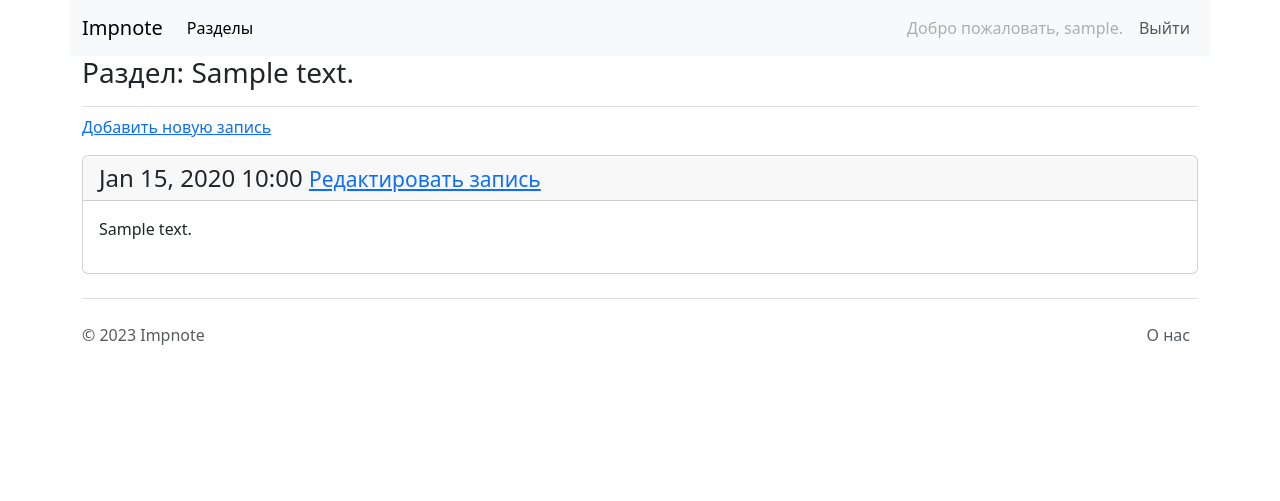
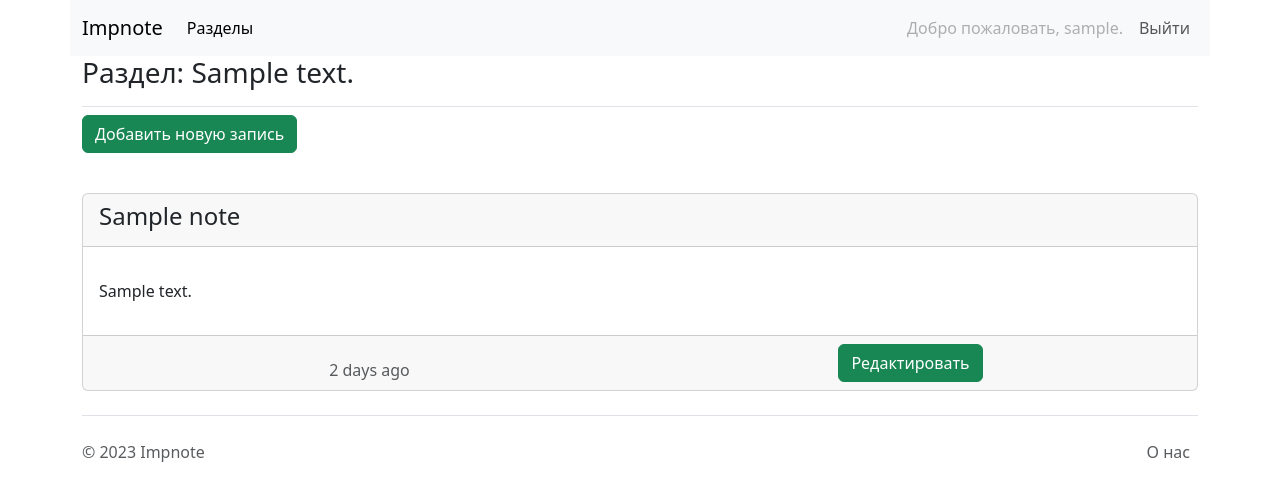
Before and after one commit to Toksi86/impnote, a Django app: page /topics/1/ in a window 1280 px wide. Shown: the top 501 px of the page. Run offline with Django 4.2, Linux system fonts and the light colour scheme; a user stored in the database is signed in; tables that the repository leaves empty hold one stand-in row (values such as "Sample post"); some libraries are stand-ins or nearby versions.

Commit message:
Сайт приведен к единому стилевому офорлмению. Добавлены заголовки для записей

```diff
--- a/notes/froms.py
+++ b/notes/froms.py
@@ -13,6 +13,6 @@ class TopicForm(forms.ModelForm):
 class NoteForm(forms.ModelForm):
     class Meta:
         model = Note
-        fields = ['text']
-        labels = {'text': 'Note'}
+        fields = ['title', 'text']
+        labels = {'title': 'Заголовок', 'text': 'Запись'}
         widget = {'test': forms.Textarea(attrs={'cols': 80})}
--- a/notes/models.py
+++ b/notes/models.py
@@ -7,7 +7,7 @@ class Topic(models.Model):
 
     text = models.CharField(max_length=200)
     date_added = models.DateTimeField(auto_now_add=True)
-    owner = models.ForeignKey(User, on_delete=models.CASCADE)
+    owner = models.ForeignKey(User, on_delete=models.CASCADE, related_name='topics')
 
     def __str__(self):
         return self.text
@@ -16,7 +16,8 @@ class Topic(models.Model):
 class Note(models.Model):
     """Запись в определённой категории"""
 
-    topic = models.ForeignKey(Topic, on_delete=models.CASCADE)
+    title = models.CharField(max_length=200)
+    topic = models.ForeignKey(Topic, on_delete=models.CASCADE, related_name='notes')
     text = models.TextField()
     date_added = models.DateTimeField(auto_now_add=True)
 
--- a/notes/templates/notes/index.html
+++ b/notes/templates/notes/index.html
@@ -5,7 +5,11 @@
   <p class="lead">Сделай свою жизнь легче:<br>
     Перестань переживать о том, что что-то забыл.<br>
     Запиши в заметки все самое важное и не думай об этом.</p>
-  <a class="btn btn-lg btn-primary" href="{% url 'users:register' %}"
+  {% if user.is_authenticated %}
+  <p class="lead">Спасибо, что вы с нами!</p>
+  {% else %}
+  <a class="btn btn-lg btn-success" href="{% url 'users:register' %}"
      role="button">Зарегистрироваться &raquo;</a>
+  {% endif %}
 </div>
 {% endblock page_header %}
--- a/notes/templates/notes/topic.html
+++ b/notes/templates/notes/topic.html
@@ -6,17 +6,32 @@
 
 {% block content %}
 <p>
-  <a href="{% url 'notes:new_note' topic.id %}">Добавить новую запись</a>
+  <a href="{% url 'notes:new_note' topic.id %}" class="btn btn-success">Добавить новую запись</a>
 </p>
 
 {% for note in notes %}
-<div class="card mb-3">
-  <h4 class="card-header">
-    {{ note.date_added|date:'M d, Y H:i' }}
-    <small><a href="{% url 'notes:edit_note' note.id %}">Редактировать запись</a></small>
-  </h4>
+<br>
+<div class="card">
+  <div class="card-header">
+    <h4> {{ note.title }} </h4>
+  </div>
   <div class="card-body">
-    {{ note.text|linebreaks }}
+    <h5 class="card-title"></h5>
+    <p class="card-text">{{ note.text|linebreaks }}</p>
+
+  </div>
+  <div class="card-footer text-body-secondary">
+    <div class="container text-center">
+      <div class="row align-items-end">
+        <div class="col">
+          2 days ago
+        </div>
+        <div class="col">
+          <a href="{% url 'notes:edit_note' note.id %}" class="btn btn-success">Редактировать</a>
+        </div>
+      </div>
+    </div>
+
   </div>
 </div>
 
--- a/notes/views.py
+++ b/notes/views.py
@@ -25,9 +25,7 @@ def get_topic(request, topic_id):
     topic = Topic.objects.get(id=topic_id)
     if topic.owner != request.user:
         raise Http404
-    # Модели Topic и Note связаны. Экземпляра класса Topic имеет метод,
-    # позволяющий получить все связанные объекты класса Note, при помощи classname_set
-    notes = topic.note_set.order_by('-date_added')
+    notes = topic.notes.order_by('-date_added')
     context = {'topic': topic, 'notes': notes}
     return render(request, 'notes/topic.html', context)
 
--- a/users/templates/registration/login.html
+++ b/users/templates/registration/login.html
@@ -10,7 +10,7 @@
   {% csrf_token %}
   {% bootstrap_form form %}
   {% buttons %}
-  <button name="submit" class="btn btn-primary">Log in</button>
+  <button name="submit" class="btn btn-success">Log in</button>
   {% endbuttons %}
   <input type="hidden" name="next"
          value="{% url 'notes:index' %}"/>
--- a/users/urls.py
+++ b/users/urls.py
@@ -7,5 +7,5 @@ app_name = 'users'
 
 urlpatterns = [
     path('', include('django.contrib.auth.urls')),
-    path('register/', views.register, name='register'),
+    path('register/', views.sign_up, name='register'),
 ]
--- a/users/views.py
+++ b/users/views.py
@@ -3,7 +3,8 @@ from django.contrib.auth import login
 from django.contrib.auth.forms import UserCreationForm
 
 
-def register(request):
+
+def sign_up(request):
     """Регистрирует нового пользователя."""
     if request.method != 'POST':
         form = UserCreationForm()
```
Also changed, not shown: notes/templates/notes/new_note.html (+6 -5 lines), notes/templates/notes/topics.html (+6 -6 lines), users/form.py (added, +14 -0 lines), users/templates/registration/register.html (+5 -4 lines), users/templates/registration/tmp.html (added, +20 -0 lines), notes/migrations/0001_initial.py, notes/migrations/0002_note.py (deleted), notes/migrations/0003_topic_owner.py (deleted).
